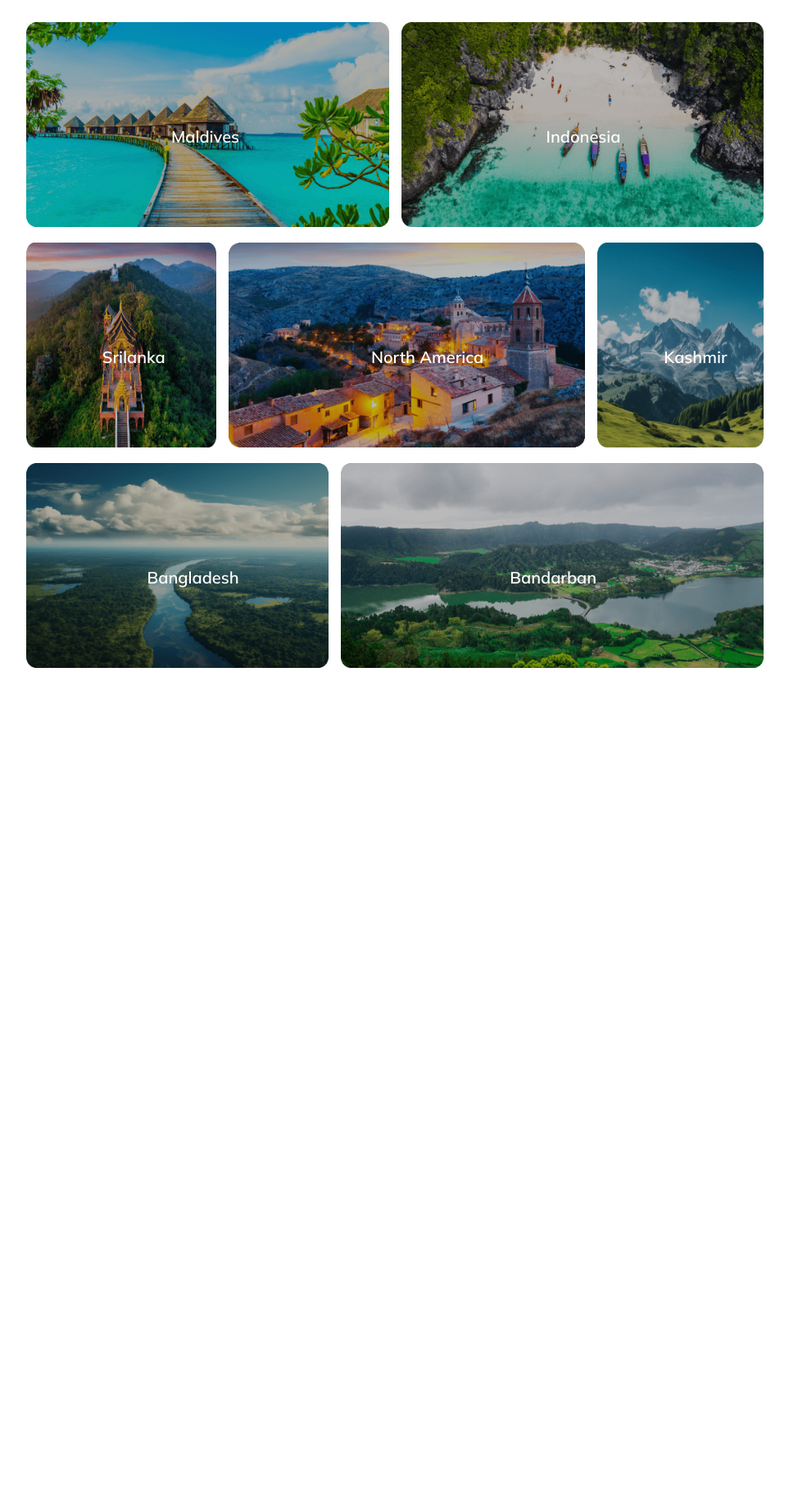
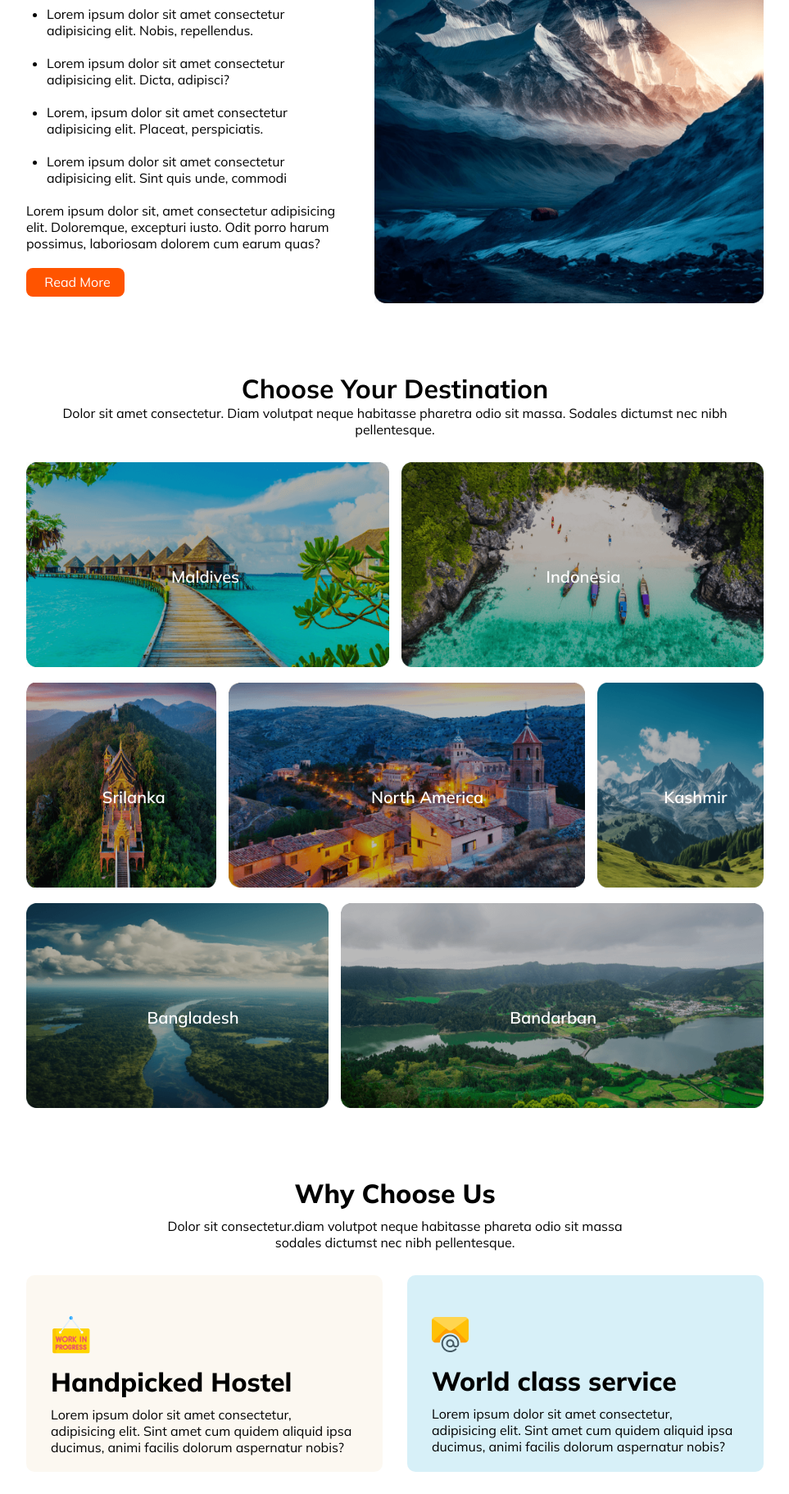
Before and after one commit to MujahidulIslam4541/Hero-travel, a plain HTML site: page index.html in a window 1280 px wide. Shown: the part 782-2605 px from the top of the page at 82% size, without its empty margins (158-1121 px from the left). Before the commit the page ends 1601 px from the top, so only its background shows below. Drawn offline with Linux system fonts and the light colour scheme.

Commit message:
who us ,destination and popular section end

```diff
--- a/index.html
+++ b/index.html
@@ -48,17 +48,42 @@
                     <select name="" id="">
                         <option value="Select Type">Select Type</option>
                     </select>
-                    <button id="btn"><i class="fa-solid fa-magnifying-glass"></i>  Find Now</button>
+                    <button class="btn"><i class="fa-solid fa-magnifying-glass"></i>  Find Now</button>
                 </div>
             </div>
         </div>
 
+<!-- Banner section End-->
+
+<!-- Our populer tour section start -->
+        <div class="popular-container">
+            <div class="popular-text">
+                <h1>Our Popular Tours</h1>
+                <p>Lorem ipsum dolor sit amet consectetur, adipisicing elit. Voluptatibus nihil dolorum minima natus sapiente
+                </p><br>
+               <div class="ul">
+                    <ul>
+                    <li>Lorem ipsum dolor sit amet consectetur adipisicing elit. Nobis, repellendus.</li><br>
+                    <li>Lorem ipsum dolor sit amet consectetur adipisicing elit. Dicta, adipisci?</li><br>
+                    <li>Lorem, ipsum dolor sit amet consectetur adipisicing elit. Placeat, perspiciatis.</li><br>
+                    <li>Lorem ipsum dolor sit amet consectetur adipisicing elit. Sint quis unde, commodi</li><br>
+                    </ul>
+                </div>
+                <p>Lorem ipsum dolor sit, amet consectetur adipisicing elit. Doloremque, excepturi iusto. Odit porro harum possimus, laboriosam dolorem cum earum quas?</p>
+                <button class="btn popular-btn">Read More</button>
+            </div>
+            <div class="popular img">
+                <img src="./Images/Rectangle 4.png" alt="">
+            </div>
+        </div>
 
 
-           <!-- Banner section End-->
+<!-- Our populer tour section start -->
 
 
-           <!-- Destination section start -->
+
+
+ <!-- Destination section start -->
 
            <div class="Destination-container">
             <div class="dextination-container-heading">
@@ -101,6 +126,37 @@
                 </div>
             </div>
         </div>
+<!-- Destination section end -->
+
+
+<!-- why choose section start -->
+
+        <div class="choose-container">
+            <div class="choose-heading">
+                <h2>Why Choose Us</h2>
+                <p>Dolor sit consectetur.diam volutpot neque habitasse phareta odio sit massa sodales dictumst nec nibh pellentesque.</p>
+            </div>
+            <div class="choose-card">
+                <div class="card">
+                    <img src="./Images/customers.png" alt="">
+                    <h3>Handpicked Hostel</h3>
+                    <p>Lorem ipsum dolor sit amet consectetur, adipisicing elit. Sint amet cum quidem aliquid ipsa ducimus, animi facilis dolorum aspernatur nobis?</p>
+                </div>
+                <div class="card" id="card2">
+                    <img src="./Images/email.png" alt="">
+                    <h3>World class service</h3>
+                    <p>Lorem ipsum dolor sit amet consectetur, adipisicing elit. Sint amet cum quidem aliquid ipsa ducimus, animi facilis dolorum aspernatur nobis?</p>
+                </div>
+
+            </div>
+            <div class="card" id="card3">
+                <img src="./Images/projects.png" alt="">
+                <h3>Best Price</h3>
+                <p>Lorem ipsum dolor sit amet consectetur, adipisicing elit. Sint amet cum quidem aliquid ipsa ducimus, animi facilis dolorum aspernatur nobis?</p>
+            </div>
+        </div>
+ <!-- why choose section end -->
+
     </main>
 
     <footer>
--- a/style/responsive.css
+++ b/style/responsive.css
@@ -2,8 +2,7 @@
 
 @media screen and (max-width:576px){
     .navbar{
-        margin-left: 10px;
-        margin-right:10px ;
+        margin: 30px 10px;
     }
     .logo h2{
         font-size: 1.2rem;
@@ -18,8 +17,7 @@
 
     /* Banner section */
     .Explore-container{
-        margin-left: 10px;
-        margin-right:10px ;
+       margin: 0 10px;
     }
     .explore-input{
         flex-direction: column;
@@ -34,11 +32,36 @@
     .explore-content h3{
         font-size: 2rem;
     }
+
+    /* destination section */
     .Destination-container{
-        margin-left: 10px;
-        margin-right:10px ;
+        margin: 0 10px;
     }
     .row1 ,.row2 ,.row3{
         grid-template-columns: repeat(1,1fr);
     }
+
+
+
+    /* Popular section */
+    .popular-container{
+        flex-direction: column;
+        margin: 50px 10px;
+    }
+    .popular-text{
+        width: 100%;
+    }
+    .popular-btn{
+        width: 120px;
+        height: 35px;
+    }
+    /* choose section */
+    .choose-container{
+        margin: 0 10px;
+        margin-top: 50px;
+    }
+    .choose-card{
+        grid-template-columns: repeat(1,1fr);
+    }
+
 }
--- a/style/style.css
+++ b/style/style.css
@@ -105,12 +105,43 @@ input ,select ,button {
     cursor: pointer;
 }
 
-#btn{
+.btn{
     border-radius: 8px;
     background: rgb(255, 84, 0);
     color: #fff;
 }
 /* banner section end */
+
+
+/* Our popular secction start */
+.popular-container{
+    margin-top: 50px;
+    display: flex;
+    justify-content: space-between;
+    gap: 30px;
+}
+.popular-text{
+    width: 50%;
+}
+.popular-text h1{
+    padding-bottom: 20px;
+}
+.ul{
+    padding-left: 25px;
+}
+.popular-container img{
+    width: 100%;
+}
+
+.popular-btn{
+    margin-top: 20px;
+}
+
+/* Our popular secctionend */
+
+
+
+
 
 /* Destination section start */
 
@@ -152,3 +183,53 @@ input ,select ,button {
 }
 
 /* destination section end */
+
+
+
+
+
+/* Choose section start */
+.choose-container{
+    margin-top: 80px;
+}
+.choose-heading{
+    max-width: 600px;
+    margin: 0 auto;
+    text-align: center;
+}
+.choose-heading h2{
+    font-size: 2rem;
+    font-weight: 800;
+    padding-bottom: 10px;
+}
+
+.choose-card{
+    margin-top: 30px;
+    display: grid;
+    grid-template-columns: repeat(2,1fr);
+    gap: 30px;
+}
+
+.card{
+    padding: 20px 30px;
+    background: rgba(247, 237, 218, 0.377);
+    border-radius: 10px;
+}
+.card img{
+    margin-top: 30px;
+}
+.card h3{
+    font-size: 2rem;
+    font-weight: 800;
+    padding: 10px 0;
+}
+
+#card2{
+    background: rgba(171, 223, 240, 0.479);
+}
+#card3{
+    background: rgba(241, 194, 194, 0.445);
+    max-width: 430px;
+    margin: 30px auto ;
+}
+/* choose section end */
```
Also changed, not shown: Images/customers.png (added), Images/email.png (added), Images/projects.png (added).
